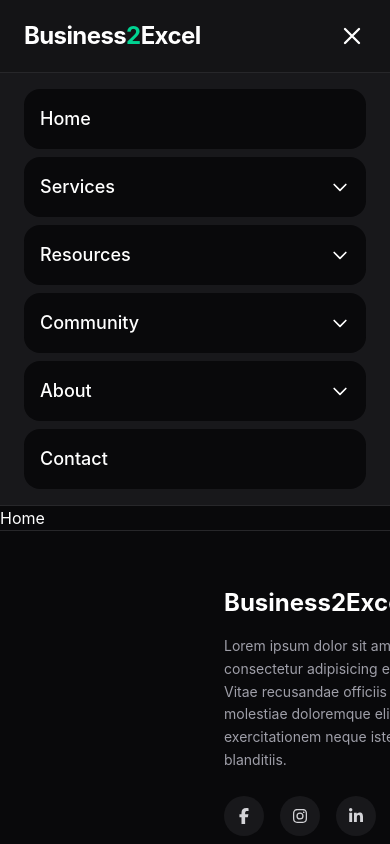
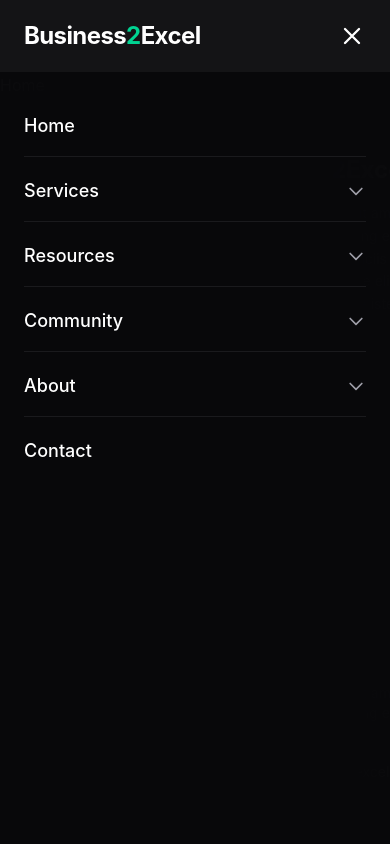
Before and after one commit to RogerWaltin/Business2Excel, a React (Vite) app in the folder Client/: page / in a window 390 px wide. Both pictures are taken after a click on the button "Open menu". Shown: the top 844 px of the page. Built offline with nearby package versions, Linux system fonts and the light colour scheme.

Commit message:
Fixed mobile menu bug

```diff
--- a/Client/src/App.jsx
+++ b/Client/src/App.jsx
@@ -1,8 +1,8 @@
 import AppRouter from './Components/AppRouter'
-import Navbar from './Components/NavBar'
 import Footer from './Components/Footer'
 import ScrollToTop from './Components/ScrollToTop'
 import ResetSCroll from './Components/ResetScroll'
+import Navbar from './Components/NavBar'
 
 export default function App() {
     return (
--- a/Client/src/Components/NavBar.jsx
+++ b/Client/src/Components/NavBar.jsx
@@ -1,7 +1,5 @@
-import { useState } from "react"
+import { useState, useEffect } from "react"
 import { HashLink } from "react-router-hash-link"
-//BUG fix hamburger menu of mobile (delay in closing is one problem)
-//BUG fix dropdown menus of mobile
 
 const navSections = [
   {
@@ -179,10 +177,42 @@ export default function Navbar() {
   const [menuOpen, setMenuOpen] = useState(false)
   const [openSection, setOpenSection] = useState(null)
 
+  // Lock body scroll when mobile menu is open
+  useEffect(() => {
+    if (menuOpen) {
+      document.body.style.overflow = "hidden"
+    } else {
+      document.body.style.overflow = ""
+    }
+    // Cleanup on unmount
+    return () => {
+      document.body.style.overflow = ""
+    }
+  }, [menuOpen])
+
+  useEffect(() => {
+    const mediaQuery = window.matchMedia("(min-width: 1024px)")
+
+    function handleResize(e) {
+      if (e.matches) {
+        setMenuOpen(false)
+        setOpenSection(null)
+      }
+    }
+
+    mediaQuery.addEventListener("change", handleResize)
+    return () => mediaQuery.removeEventListener("change", handleResize)
+  }, [])
+
+  function handleMenu() {
+    setMenuOpen((prev) => !prev)
+    if (menuOpen) {
+      setOpenSection(null)
+    }
+  }
+
   function toggleSection(label) {
-    setOpenSection((prev) =>
-      prev === label ? null : label
-    )
+    setOpenSection((prev) => (prev === label ? null : label))
   }
 
   return (
@@ -199,67 +229,31 @@ export default function Navbar() {
             <HashLink
               smooth
               to="/"
+              onClick={handleMenu}
               className="mr-auto text-2xl font-bold tracking-tight group text-white hover:text-emerald-400 transition-colors duration-300"
             >
-
               Business
               <span className="text-emerald-400 group-hover:text-white transition-colors duration-300">
                 2
               </span>
               Excel
-
             </HashLink>
 
             {/* Hamburger */}
             <button
-              onClick={() => {
-                setMenuOpen((prev) => !prev)
-
-                if (menuOpen) {
-                  setOpenSection(null)
-                }
-              }}
+              onClick={handleMenu}
               className="lg:hidden ml-auto text-white hover:text-emerald-400 transition-colors duration-300 cursor-pointer"
+              aria-label={menuOpen ? "Close menu" : "Open menu"}
             >
-
               {menuOpen ? (
-
-                <svg
-                  className="w-7 h-7"
-                  fill="none"
-                  stroke="currentColor"
-                  strokeWidth="2"
-                  viewBox="0 0 24 24"
-                >
-
-                  <path
-                    strokeLinecap="round"
-                    strokeLinejoin="round"
-                    d="M6 18L18 6M6 6l12 12"
-                  />
-
+                <svg className="w-7 h-7" fill="none" stroke="currentColor" strokeWidth="2" viewBox="0 0 24 24">
+                  <path strokeLinecap="round" strokeLinejoin="round" d="M6 18L18 6M6 6l12 12" />
                 </svg>
-
               ) : (
-
-                <svg
-                  className="w-7 h-7"
-                  fill="none"
-                  stroke="currentColor"
-                  strokeWidth="2"
-                  viewBox="0 0 24 24"
-                >
-
-                  <path
-                    strokeLinecap="round"
-                    strokeLinejoin="round"
-                    d="M4 6h16M4 12h16M4 18h16"
-                  />
-
+                <svg className="w-7 h-7" fill="none" stroke="currentColor" strokeWidth="2" viewBox="0 0 24 24">
+                  <path strokeLinecap="round" strokeLinejoin="round" d="M4 6h16M4 12h16M4 18h16" />
                 </svg>
-
               )}
-
             </button>
 
             {/* Desktop Nav */}
@@ -278,13 +272,9 @@ export default function Navbar() {
                     to={section.to}
                     className="h-fit w-fit flex items-center gap-2 mx-7 text-white hover:text-emerald-400 transition-all duration-300"
                   >
-
-                    <span className="font-medium">
-                      {section.label}
-                    </span>
+                    <span className="font-medium">{section.label}</span>
 
                     {section.dropdownGroups && (
-
                       <svg
                         className="w-4 h-4 transition-transform duration-300 group-hover:rotate-180"
                         fill="none"
@@ -292,43 +282,23 @@ export default function Navbar() {
                         strokeWidth="2"
                         viewBox="0 0 24 24"
                       >
-
-                        <path
-                          strokeLinecap="round"
-                          strokeLinejoin="round"
-                          d="M19 9l-7 7-7-7"
-                        />
-
+                        <path strokeLinecap="round" strokeLinejoin="round" d="M19 9l-7 7-7-7" />
                       </svg>
-
                     )}
-
                   </HashLink>
 
                   {/* Desktop Dropdown */}
                   {section.dropdownGroups && (
-
                     <div className="absolute top-full left-1/2 -translate-x-1/2 pt-6 opacity-0 invisible group-hover:opacity-100 group-hover:visible transition-all duration-300">
-
-                      <div className={`w-225 bg-zinc-900/95 backdrop-blur-xl border border-zinc-800 rounded-3xl p-6 shadow-2xl grid grid-cols-2 gap-12 `}>
-
+                      <div className="w-225 bg-zinc-900/95 backdrop-blur-xl border border-zinc-800 rounded-3xl p-6 shadow-2xl grid grid-cols-2 gap-12">
                         {section.dropdownGroups.map((group) => (
-
                           <div key={group.title}>
-
-                            {/* Group Title */}
                             <p className="text-xs font-semibold uppercase tracking-[0.2em] text-emerald-400">
                               {group.title}
                             </p>
-
-                            {/* Divider */}
                             <div className="mt-3 h-px bg-zinc-800" />
-
-                            {/* Links */}
                             <div className="mt-5 flex flex-col">
-
                               {group.links.map((link) => (
-
                                 <HashLink
                                   key={link.label}
                                   smooth
@@ -337,19 +307,12 @@ export default function Navbar() {
                                 >
                                   {link.label}
                                 </HashLink>
-
                               ))}
-
                             </div>
-
                           </div>
-
                         ))}
-
                       </div>
-
                     </div>
-
                   )}
 
                 </div>
@@ -362,138 +325,98 @@ export default function Navbar() {
 
         </nav>
 
-        {/* Mobile Menu */}
+        {/* ── Mobile Menu Overlay ── */}
         <div
-          className={`lg:hidden overflow-hidden bg-zinc-900 border-b border-zinc-800 transition-all duration-300 ${menuOpen ? "max-h-500" : "max-h-0"
-            }`}
+          className={`
+            lg:hidden fixed inset-x-0 top-18 bottom-0 z-40
+            bg-zinc-950/98 backdrop-blur-xl
+            overflow-y-auto overscroll-contain
+            transition-all duration-300 ease-in-out
+            ${menuOpen
+              ? "opacity-100 translate-y-0 pointer-events-auto"
+              : "opacity-0 -translate-y-4 pointer-events-none"
+            }
+          `}
         >
-
-          <div className="px-6 py-4 flex flex-col gap-2">
+          <div className="px-6 py-6 flex flex-col gap-1 pb-16">
 
             {navSections.map((section) => {
-
-              const hasDropdown = !!section.dropdownGroups
+              const hasDropdown = Boolean(section.dropdownGroups)
               const isOpen = openSection === section.label
 
               return (
+                <div key={section.label} className="border-b border-zinc-800/60 last:border-none">
 
-                <div
-                  key={section.label}
-                  className="rounded-2xl bg-zinc-950 overflow-hidden"
-                >
+                  {/* Section row */}
+                  <div className="flex items-center justify-between">
 
-                  {/* Main Row */}
-                  <div
-                    className={`flex items-center justify-between px-4 py-4 transition-colors duration-300 ${hasDropdown
-                      ? "cursor-pointer hover:bg-emerald-500/10"
-                      : ""
-                      }`}
-                    onClick={() => {
-                      if (hasDropdown) {
-                        toggleSection(section.label)
-                      }
-                    }}
-                  >
-
+                    {/* The section label navigates to the top-level page */}
                     <HashLink
                       smooth
                       to={section.to}
-                      onClick={(e) => {
-                        e.stopPropagation()
-
-                        setMenuOpen(false)
-                        setOpenSection(null)
-                      }}
-                      className="text-lg font-medium text-white hover:text-emerald-400 transition-colors duration-300"
+                      onClick={handleMenu}
+                      className="flex-1 py-4 text-lg font-medium text-white hover:text-emerald-400 transition-colors duration-200"
                     >
                       {section.label}
                     </HashLink>
 
+                    {/* Chevron button opens/closes the sub-links */}
                     {hasDropdown && (
-
+                      <button
+                        onClick={() => toggleSection(section.label)}
+                        className="p-2 -mr-2 text-zinc-400 hover:text-emerald-400 transition-colors duration-200 cursor-pointer"
+                        aria-label={isOpen ? `Collapse ${section.label}` : `Expand ${section.label}`}
+                      >
                         <svg
-                        className={`w-5 h-5 text-white transition-transform duration-300 ${isOpen ? "rotate-180" : ""
-                          }`}
+                          className={`w-5 h-5 transition-transform duration-300 ${isOpen ? "rotate-180" : ""}`}
                           fill="none"
                           stroke="currentColor"
                           strokeWidth="2"
                           viewBox="0 0 24 24"
                         >
-
-                        <path
-                          strokeLinecap="round"
-                          strokeLinejoin="round"
-                          d="M19 9l-7 7-7-7"
-                        />
-
+                          <path strokeLinecap="round" strokeLinejoin="round" d="M19 9l-7 7-7-7" />
                         </svg>
-
+                      </button>
                     )}
 
                   </div>
 
-                  {/* Accordion */}
-                  {hasDropdown && (
+                  {/* Accordion body — rendered when open */}
+                  {hasDropdown && isOpen && (
+                    <div className="pb-4 flex flex-col gap-6">
+                      {section.dropdownGroups.map((group) => (
+                        <div key={group.title}>
 
-                    <div
-                      className={`overflow-hidden transition-all duration-300 ${isOpen ? "max-h-250" : "max-h-0"
-                        }`}
-                    >
-
-                      <div className="pb-4">
-
-                        {section.dropdownGroups.map((group) => (
-
-                          <div
-                            key={group.title}
-                            className="px-4 pt-4"
-                          >
-
-                            <p className="mb-3 text-xs font-semibold uppercase tracking-[0.2em] text-emerald-400">
+                          {/* Group title */}
+                          <p className="text-xs font-semibold uppercase tracking-[0.2em] text-emerald-400 px-2 mb-2">
                             {group.title}
                           </p>
 
-                            <div className="space-y-1">
-
+                          {/* Links */}
+                          <div className="flex flex-col">
                             {group.links.map((link) => (
-
                               <HashLink
                                 key={link.label}
                                 smooth
                                 to={link.to}
-                                  onClick={() => {
-                                    setMenuOpen(false)
-                                    setOpenSection(null)
-                                  }}
-                                  className="block rounded-xl px-4 py-3 text-zinc-400 hover:bg-zinc-900 hover:text-emerald-400 transition-all duration-300"
+                                onClick={handleMenu}
+                                className="rounded-xl px-4 py-3 text-zinc-300 hover:bg-zinc-800 hover:text-emerald-400 transition-all duration-200"
                               >
-
                                 {link.label}
-
                               </HashLink>
-
                             ))}
-
                           </div>
 
                         </div>
-
                       ))}
-
                     </div>
-
-                    </div>
-
                   )}
 
                 </div>
-
               )
-
             })}
 
           </div>
-
         </div>
 
       </div>
```
Lines whose indentation alone changed are shown as unchanged.
